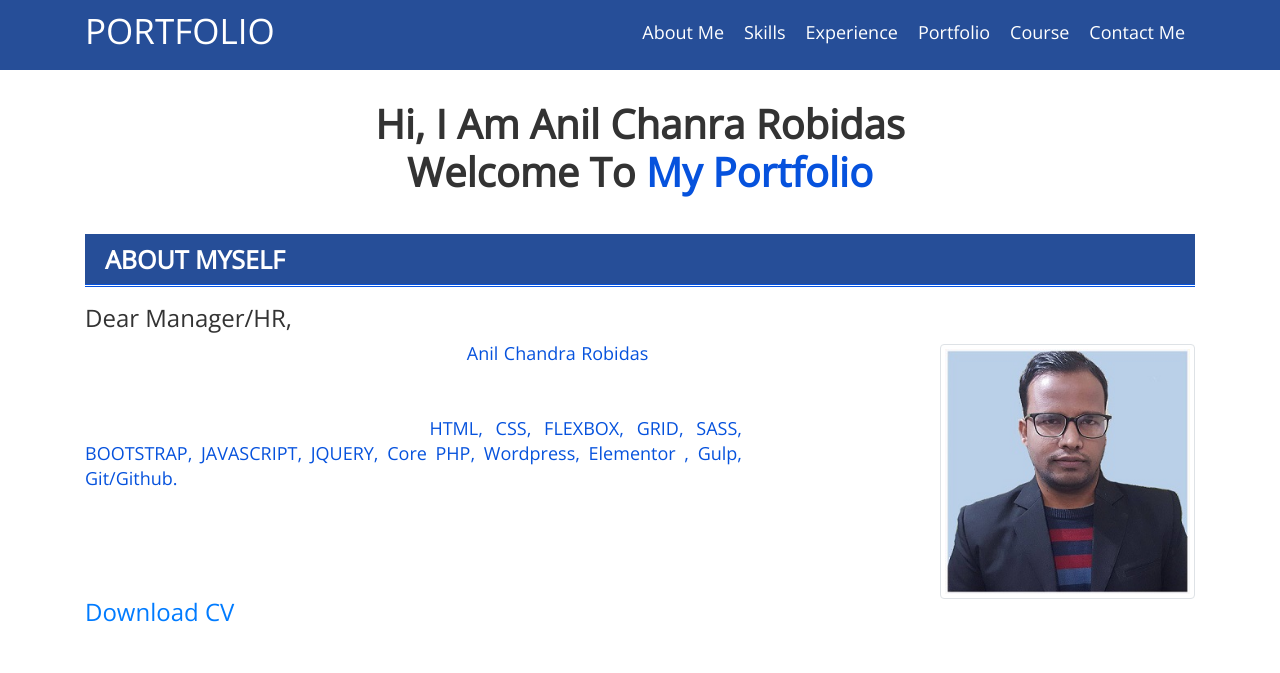
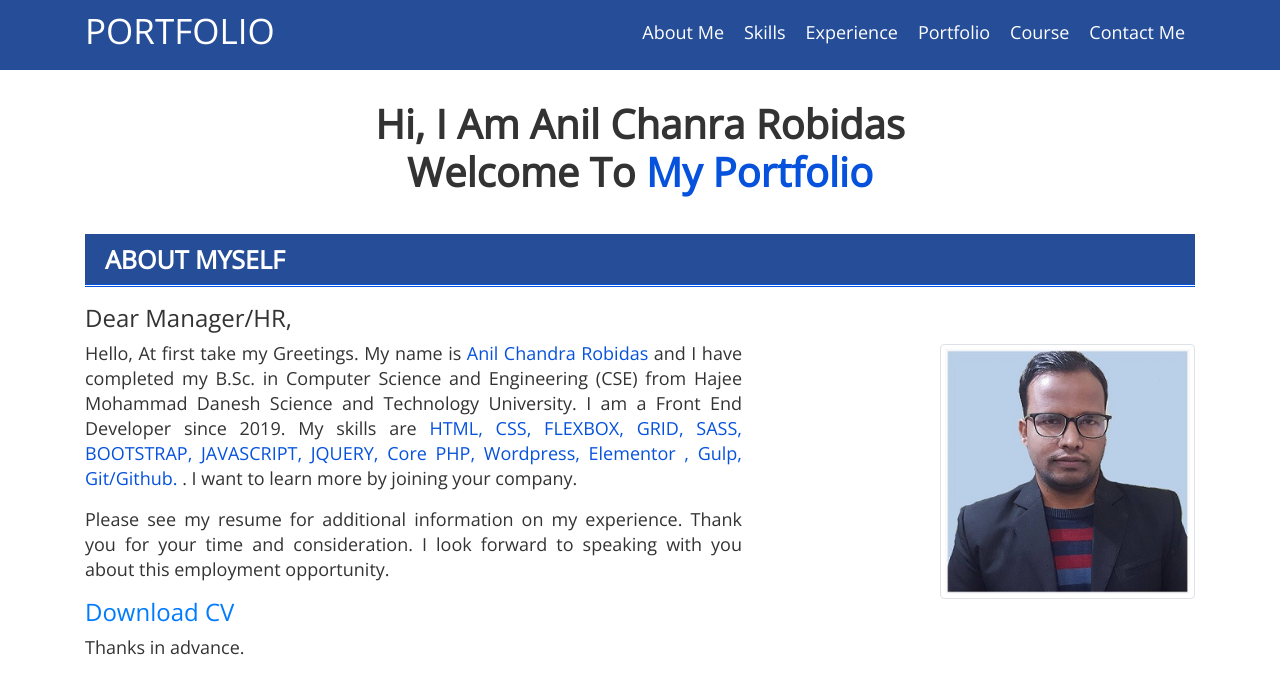
Before and after one commit to anilkumer/portfolio, a plain HTML site: page index.html in a window 1280 px wide. Shown: the top 673 px of the page. Drawn offline with nearby package versions, Linux system fonts and the light colour scheme.

Commit message:
Update style.css

```diff
--- a/css/style.css
+++ b/css/style.css
@@ -20,7 +20,7 @@ padding: 100px 0;
 a{
 	text-decoration: none;
 }
-p {
+.project-name p {
 	color: #fff;
 }
 ul{
```
